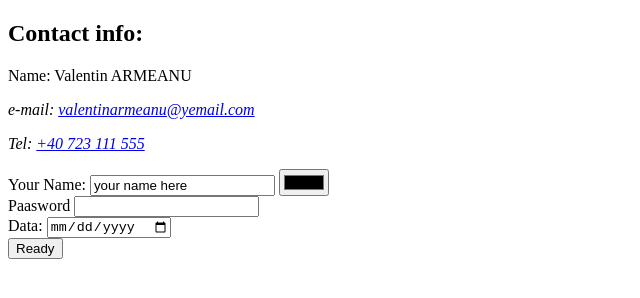
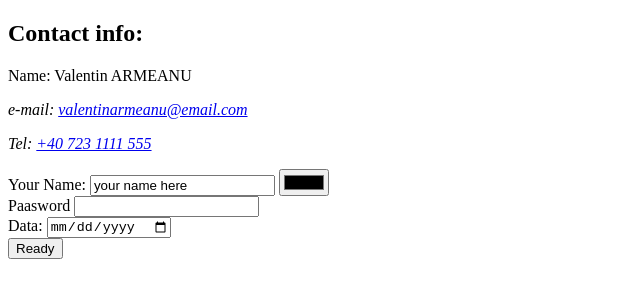
Before and after one commit to ValentinArmeanu/CV, a plain HTML site: page contactMe.html in a window 1280 px wide. Shown: the full height of the page, 0-640 px from the left. Drawn offline with Linux system fonts and the light colour scheme.

Commit message:
Add files via upload

```diff
--- a/contactMe.html
+++ b/contactMe.html
@@ -13,13 +13,13 @@
       <p>
         e-mail:
         <a href="mailto:valentinarmeanu@email.com"
-          >valentinarmeanu@yemail.com</a
+          >valentinarmeanu@email.com</a
         >
       </p>
 
       <p>
         Tel:
-        <a href="tel:+40723111555">+40 723 111 555</a>
+        <a href="tel:+40723111555">+40 723 1111 555</a>
       </p>
     </address>
 
```
